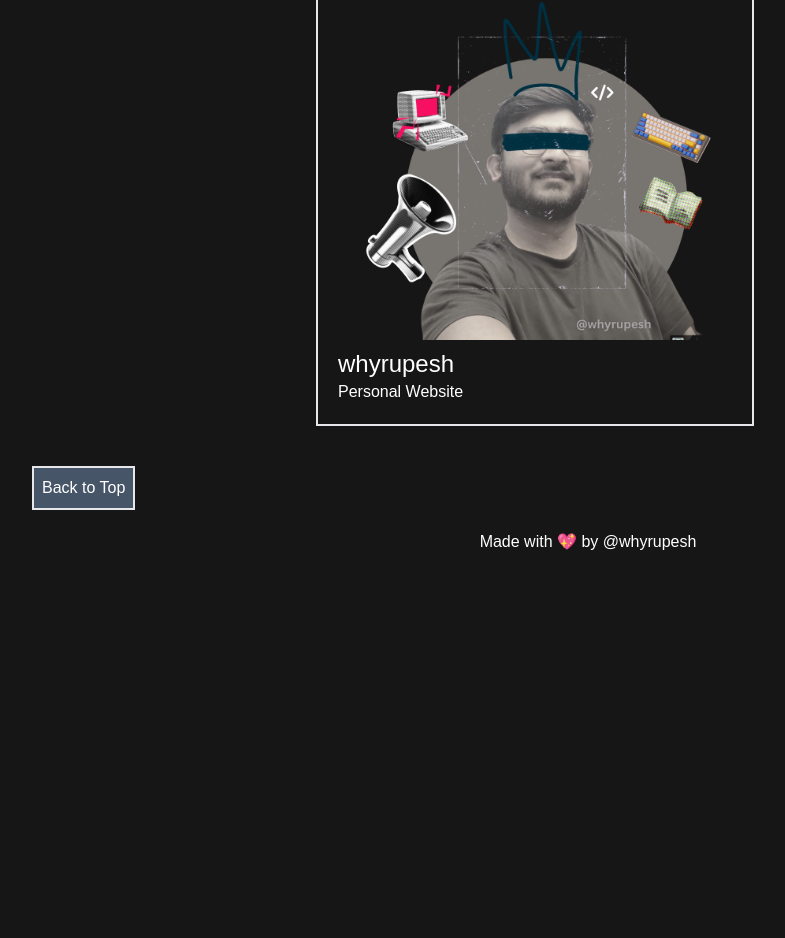
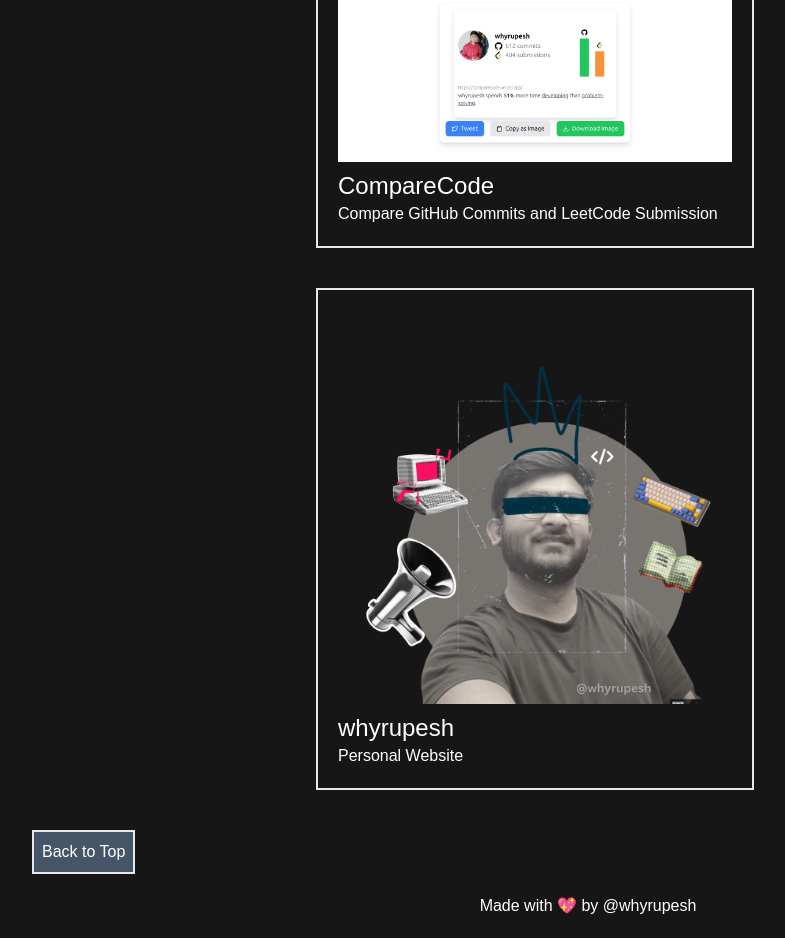
Before and after one commit to whyrupesh/rupesh-website, a React (Vite) app: page / in a window 1280 px wide. Shown: the part 1831-2769 px from the top of the page, without its empty margins (52-837 px from the left). Before the commit the page ends 2405 px from the top, so only its background shows below. Built offline with nearby package versions, Linux system fonts and the light colour scheme.

Commit message:
added new project

```diff
--- a/src/Components/Projects.jsx
+++ b/src/Components/Projects.jsx
@@ -24,6 +24,13 @@ export default function Projects() {
         />
 
         <ProjectCards
+          url={"https://comparecode.vercel.app/"}
+          img={"/static/images/comparecode.png"}
+          name={"CompareCode"}
+          description={"Compare GitHub Commits and LeetCode Submission"}
+        />
+
+        <ProjectCards
           url={"https://whyrupesh.tech/"}
           img={"/static/images/whyrupesh.png"}
           name={"whyrupesh"}
```
Also changed, not shown: public/static/images/comparecode.png (added).
